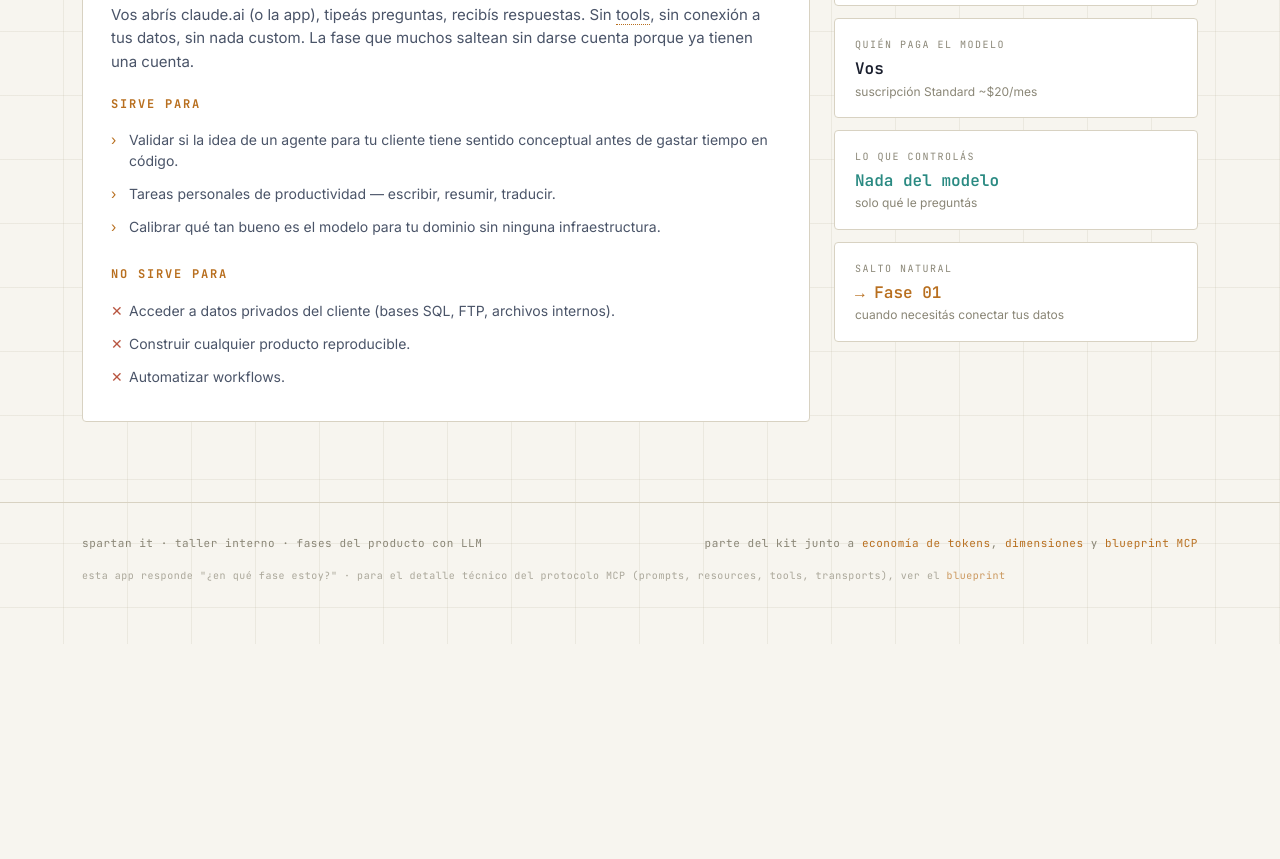
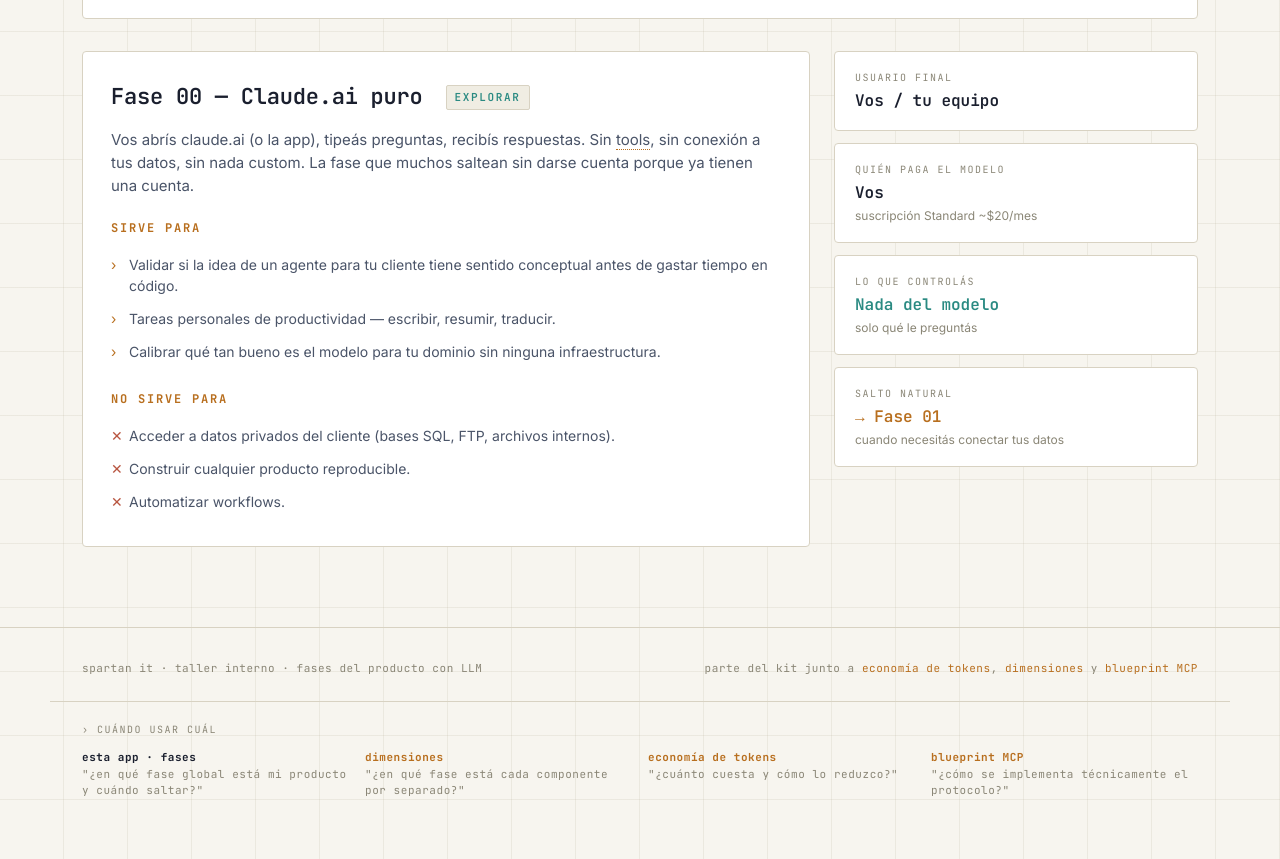
Before and after one commit to 46u571N/mcp-fases, a plain HTML site: page index.html in a window 1280 px wide. Shown: the part 1504-2363 px from the top of the page. Before the commit the page ends 2148 px from the top, so only its background shows below. Drawn offline with Linux system fonts and the light colour scheme.

Commit message:
Update index.html

```diff
--- a/index.html
+++ b/index.html
@@ -490,6 +490,13 @@
       <br><br>
       <b style="color: var(--text-3)">nota</b> · el modelo mental aplica igual con Anthropic, OpenAI, Gemini o modelos
       locales (Ollama, vLLM). cambia el proveedor del LLM, no la estructura de las fases.
+    </div>
+    <div class="thesis" style="border-left-color: var(--amber); margin-top: 12px;">
+      <b style="color: var(--amber)">no confundir</b> · las "fases 00-03" acá refieren al
+      <i>producto entero</i> (mcp+claude desktop → agente propio → saas multi-tenant).
+      la app de <a href="dimensiones-ia.html" style="color: var(--amber); font-weight: 600;">dimensiones</a>
+      usa los mismos nombres pero aplica las fases <i>a cada dimensión por separado</i>
+      (auth, rag, compliance, etc, cada una con su propio ritmo). son modelos complementarios, no el mismo.
     </div>
   </div>
 </header>
@@ -1133,8 +1140,14 @@ mcp <span class="n">=</span> <span class="f">FastMCP</span>(<span class="s">"lab
     <span>spartan it · taller interno · fases del producto con LLM</span>
     <span>parte del kit junto a <a class="link-out" href="economia-tokens.html">economía de tokens</a>, <a class="link-out" href="dimensiones-ia.html">dimensiones</a> y <a class="link-out" href="mcp-blueprint.html">blueprint MCP</a></span>
   </div>
-  <div class="container" style="margin-top: 16px; opacity: 0.7; font-size: 10px;">
-    <span>esta app responde "¿en qué fase estoy?" · para el detalle técnico del protocolo MCP (prompts, resources, tools, transports), ver el <a class="link-out" href="mcp-blueprint.html">blueprint</a></span>
+  <div class="container" style="margin-top: 24px; padding-top: 20px; border-top: 1px solid var(--line); display: block;">
+    <div style="font-family: var(--mono); font-size: 10px; color: var(--text-3); letter-spacing: 0.15em; text-transform: uppercase; margin-bottom: 12px;">› cuándo usar cuál</div>
+    <div style="display: grid; grid-template-columns: repeat(auto-fit, minmax(220px, 1fr)); gap: 16px; font-size: 11px; line-height: 1.5;">
+      <div><b style="color: var(--text);">esta app · fases</b><br>"¿en qué fase global está mi producto y cuándo saltar?"</div>
+      <div><b style="color: var(--text);"><a href="dimensiones-ia.html" class="link-out">dimensiones</a></b><br>"¿en qué fase está cada componente por separado?"</div>
+      <div><b style="color: var(--text);"><a href="economia-tokens.html" class="link-out">economía de tokens</a></b><br>"¿cuánto cuesta y cómo lo reduzco?"</div>
+      <div><b style="color: var(--text);"><a href="mcp-blueprint.html" class="link-out">blueprint MCP</a></b><br>"¿cómo se implementa técnicamente el protocolo?"</div>
+    </div>
   </div>
 </footer>
 
```
